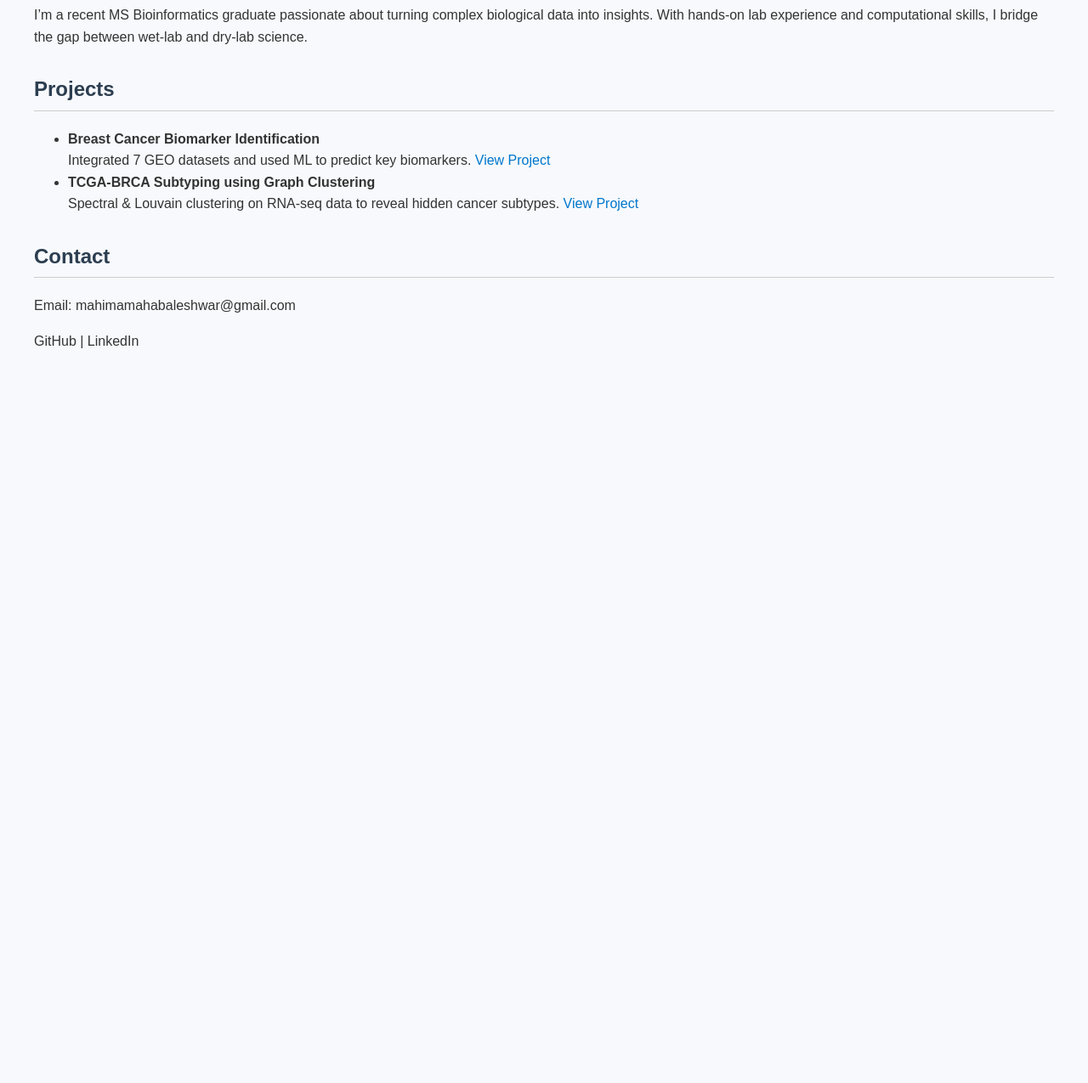
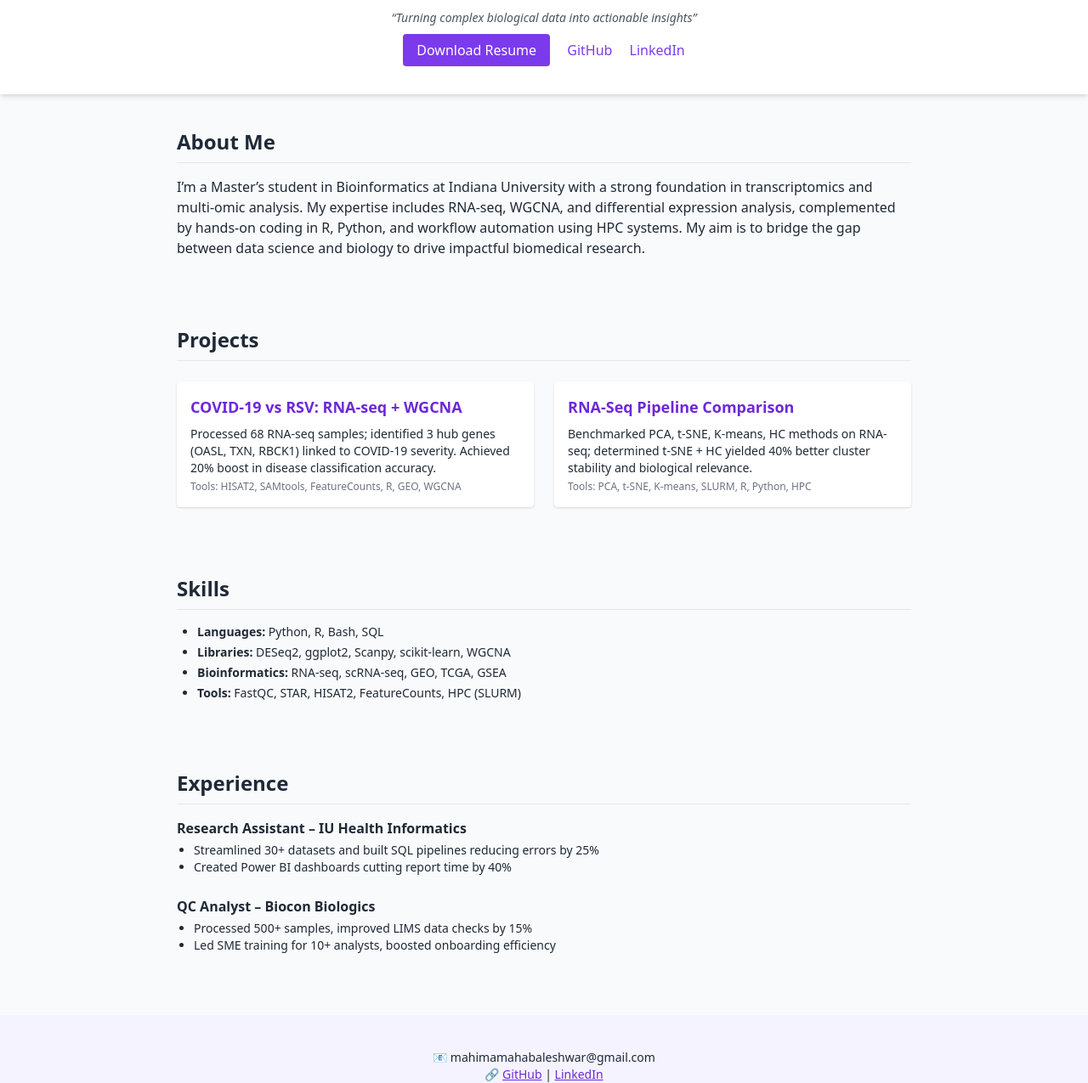
Before and after one commit to MahimaMSiddheshwar/Bioinformatics-Portfolio, a plain HTML site: page index.html in a window 1280 px wide. Shown: the part 253-1528 px from the top of the page at 85% size. Before the commit the page ends 800 px from the top, so only its background shows below. Drawn offline with nearby package versions, Linux system fonts and the light colour scheme.

Commit message:
Bioinformatics portfolio v1

```diff
--- a/index.html
+++ b/index.html
@@ -1,43 +1,85 @@
 <!DOCTYPE html>
 <html lang="en">
   <head>
-    <meta charset="UTF-8">
-    <meta name="viewport" content="width=device-width, initial-scale=1">
+    <meta charset="UTF-8" />
+    <meta name="viewport" content="width=device-width, initial-scale=1.0" />
     <title>Mahima Siddheshwar | Bioinformatics Portfolio</title>
-    <link rel="stylesheet" href="style.css">
+    <link href="https://cdn.jsdelivr.net/npm/tailwindcss@2.2.19/dist/tailwind.min.css" rel="stylesheet">
   </head>
 
-  <body>
-    <header>
-      <h1>Mahima Siddheshwar</h1>
-      <p>Bioinformatics | QC Lab | Data Meets Biology</p>
-    </header>
-
-    <section>
-      <h2>About Me</h2>
-      <p>I’m a recent MS Bioinformatics graduate passionate about turning complex biological data into insights. With hands-on lab experience and computational skills, I bridge the gap between wet-lab and dry-lab science.</p>
+  <body class="bg-gray-50 text-gray-800 font-sans">
+    <!-- Hero Section -->
+    <section class="text-center py-10 bg-white shadow-md">
+      <img src="assets/profile.png" alt="Mahima Siddheshwar" class="w-32 h-32 mx-auto rounded-full shadow-md" />
+      <h1 class="text-3xl font-bold mt-4">Mahima Siddheshwar</h1>
+      <p class="text-lg mt-2 text-purple-600">Bioinformatics Analyst | RNA-seq | ML for Omics</p>
+      <p class="mt-2 text-sm text-gray-600 italic">“Turning complex biological data into actionable insights”</p>
+      <div class="mt-4 space-x-4">
+        <a href="assets/resume.pdf" class="bg-purple-600 text-white px-4 py-2 rounded hover:bg-purple-700">Download Resume</a>
+        <a href="https://github.com/MahimaMSiddheshwar" class="text-purple-600 hover:underline">GitHub</a>
+        <a href="https://linkedin.com/in/mahima-m-siddheshwar-98a585196" class="text-purple-600 hover:underline">LinkedIn</a>
+      </div>
     </section>
 
-    <section>
-      <h2>Projects</h2>
-      <ul>
-        <li>
-          <strong>Breast Cancer Biomarker Identification</strong><br>
-          Integrated 7 GEO datasets and used ML to predict key biomarkers.
-          <a href="#">View Project</a>
-        </li>
-        <li>
-          <strong>TCGA-BRCA Subtyping using Graph Clustering</strong><br>
-          Spectral & Louvain clustering on RNA-seq data to reveal hidden cancer subtypes.
-          <a href="#">View Project</a>
-        </li>
+    <!-- About Me -->
+    <section class="max-w-4xl mx-auto py-10 px-4">
+      <h2 class="text-2xl font-semibold mb-4 border-b pb-2">About Me</h2>
+      <p>I’m a Master’s student in Bioinformatics at Indiana University with a strong foundation in transcriptomics and multi-omic analysis. My expertise includes RNA-seq, WGCNA, and differential expression analysis, complemented by hands-on coding in R, Python, and workflow automation using HPC systems. My aim is to bridge the gap between data science and biology to drive impactful biomedical research.</p>
+    </section>
+
+    <!-- Projects -->
+    <section class="max-w-4xl mx-auto py-10 px-4">
+      <h2 class="text-2xl font-semibold mb-6 border-b pb-2">Projects</h2>
+      <div class="grid md:grid-cols-2 gap-6">
+        <div class="p-4 bg-white shadow rounded">
+          <h3 class="text-lg font-bold text-purple-700">COVID-19 vs RSV: RNA-seq + WGCNA</h3>
+          <p class="mt-2 text-sm">Processed 68 RNA-seq samples; identified 3 hub genes (OASL, TXN, RBCK1) linked to COVID-19 severity. Achieved 20% boost in disease classification accuracy.</p>
+          <p class="mt-1 text-xs text-gray-500">Tools: HISAT2, SAMtools, FeatureCounts, R, GEO, WGCNA</p>
+        </div>
+        <div class="p-4 bg-white shadow rounded">
+          <h3 class="text-lg font-bold text-purple-700">RNA-Seq Pipeline Comparison</h3>
+          <p class="mt-2 text-sm">Benchmarked PCA, t-SNE, K-means, HC methods on RNA-seq; determined t-SNE + HC yielded 40% better cluster stability and biological relevance.</p>
+          <p class="mt-1 text-xs text-gray-500">Tools: PCA, t-SNE, K-means, SLURM, R, Python, HPC</p>
+        </div>
+      </div>
+    </section>
+
+    <!-- Skills -->
+    <section class="max-w-4xl mx-auto py-10 px-4">
+      <h2 class="text-2xl font-semibold mb-4 border-b pb-2">Skills</h2>
+      <ul class="list-disc pl-6 space-y-1 text-sm">
+        <li><strong>Languages:</strong> Python, R, Bash, SQL</li>
+        <li><strong>Libraries:</strong> DESeq2, ggplot2, Scanpy, scikit-learn, WGCNA</li>
+        <li><strong>Bioinformatics:</strong> RNA-seq, scRNA-seq, GEO, TCGA, GSEA</li>
+        <li><strong>Tools:</strong> FastQC, STAR, HISAT2, FeatureCounts, HPC (SLURM)</li>
       </ul>
     </section>
 
-    <section>
-      <h2>Contact</h2>
-      <p>Email: mahimamahabaleshwar@gmail.com</p>
-      <p>GitHub | LinkedIn</p>
+    <!-- Experience -->
+    <section class="max-w-4xl mx-auto py-10 px-4">
+      <h2 class="text-2xl font-semibold mb-4 border-b pb-2">Experience</h2>
+      <div class="space-y-6">
+        <div>
+          <h3 class="font-bold">Research Assistant – IU Health Informatics</h3>
+          <ul class="list-disc pl-5 text-sm mt-1">
+            <li>Streamlined 30+ datasets and built SQL pipelines reducing errors by 25%</li>
+            <li>Created Power BI dashboards cutting report time by 40%</li>
+          </ul>
+        </div>
+        <div>
+          <h3 class="font-bold">QC Analyst – Biocon Biologics</h3>
+          <ul class="list-disc pl-5 text-sm mt-1">
+            <li>Processed 500+ samples, improved LIMS data checks by 15%</li>
+            <li>Led SME training for 10+ analysts, boosted onboarding efficiency</li>
+          </ul>
+        </div>
+      </div>
+    </section>
+
+    <!-- Contact -->
+    <section class="text-center py-10 bg-purple-50 mt-8">
+      <p class="text-sm">📧 mahimamahabaleshwar@gmail.com</p>
+      <p class="text-sm">🔗 <a href="https://github.com/MahimaMSiddheshwar" class="underline text-purple-700">GitHub</a> | <a href="https://linkedin.com/in/mahima-m-siddheshwar-98a585196" class="underline text-purple-700">LinkedIn</a></p>
     </section>
   </body>
 </html>
```
Also changed, not shown: assets/Mahima Portfolio.jpg (added), 1 other file.
